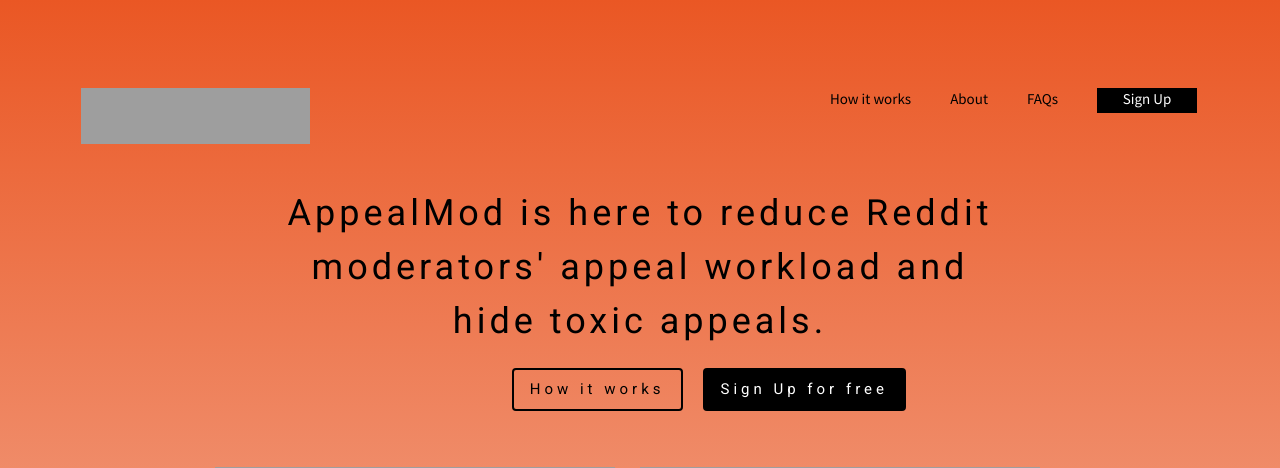
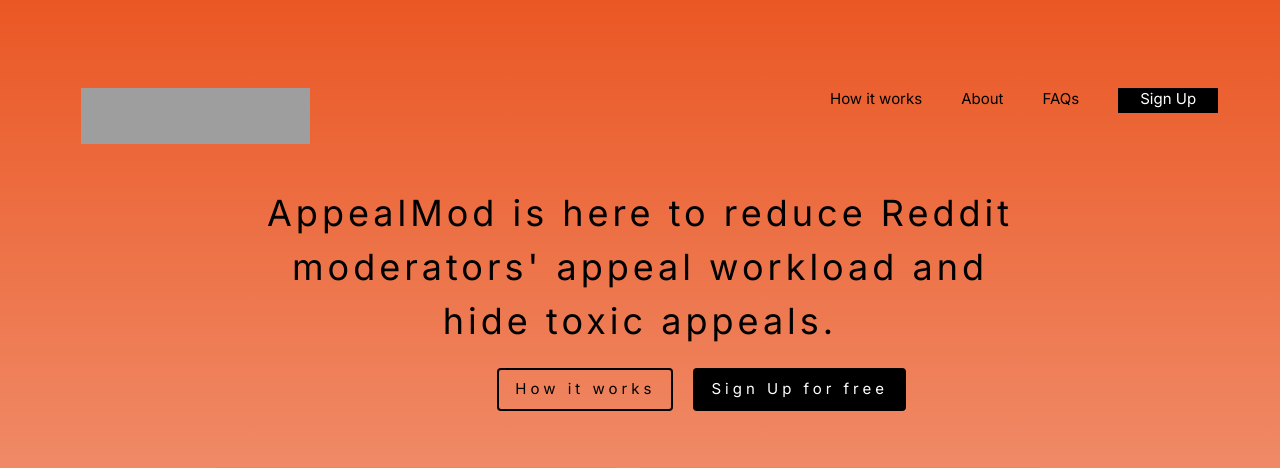
Before and after one commit to casmlab/appealmod, a Django app: page / in a window 1280 px wide. Shown: the top 468 px of the page. Run offline with Django 5.2, Linux system fonts and the light colour scheme; grey boxes are pictures that could not be loaded.

Commit message:
Add and use 'Inter' font

```diff
--- a/templates/index.html
+++ b/templates/index.html
@@ -8,27 +8,17 @@
   <link rel="stylesheet" href="https://www.w3schools.com/w3css/4/w3.css">
   <link rel="stylesheet" href="https://fonts.googleapis.com/css?family=Roboto">
   <link rel="stylesheet" href="https://fonts.googleapis.com/css?family=Source Sans Pro">
+  <link href="https://fonts.googleapis.com/css2?family=Inter:wght@400&display=swap" rel="stylesheet">
   <link rel="stylesheet" href="https://cdnjs.cloudflare.com/ajax/libs/font-awesome/4.7.0/css/font-awesome.min.css">
   <style>
     html {
       scroll-behavior: smooth;
     }
-
-    h1,
-    h2,
-    h3,
-    h4,
-    h5,
-    h6 {
-      font-family: "Roboto"
+    h1, h2, h3, h4, h5, h6 {
+      font-family: 'Inter', sans-serif;
     }
-
     body {
-      font-family: "Source Sans Pro"
-    }
-
-    body {
-      font-family: "Source Sans Pro";
+      font-family: 'Inter', sans-serif;
       margin: 0;
       padding: 0;
       background: linear-gradient(to bottom, #EA5724, #FCFCFC, #4BD090) !important;
```
